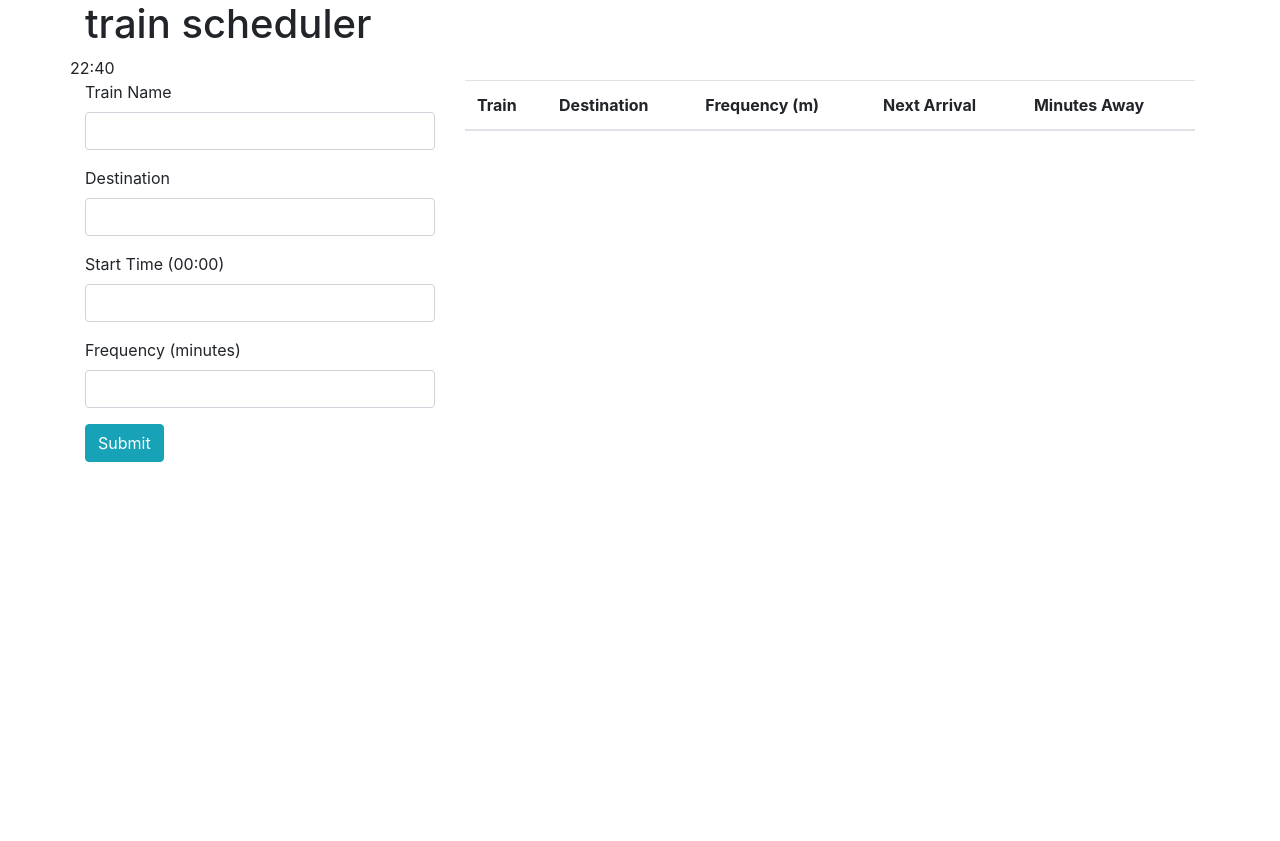
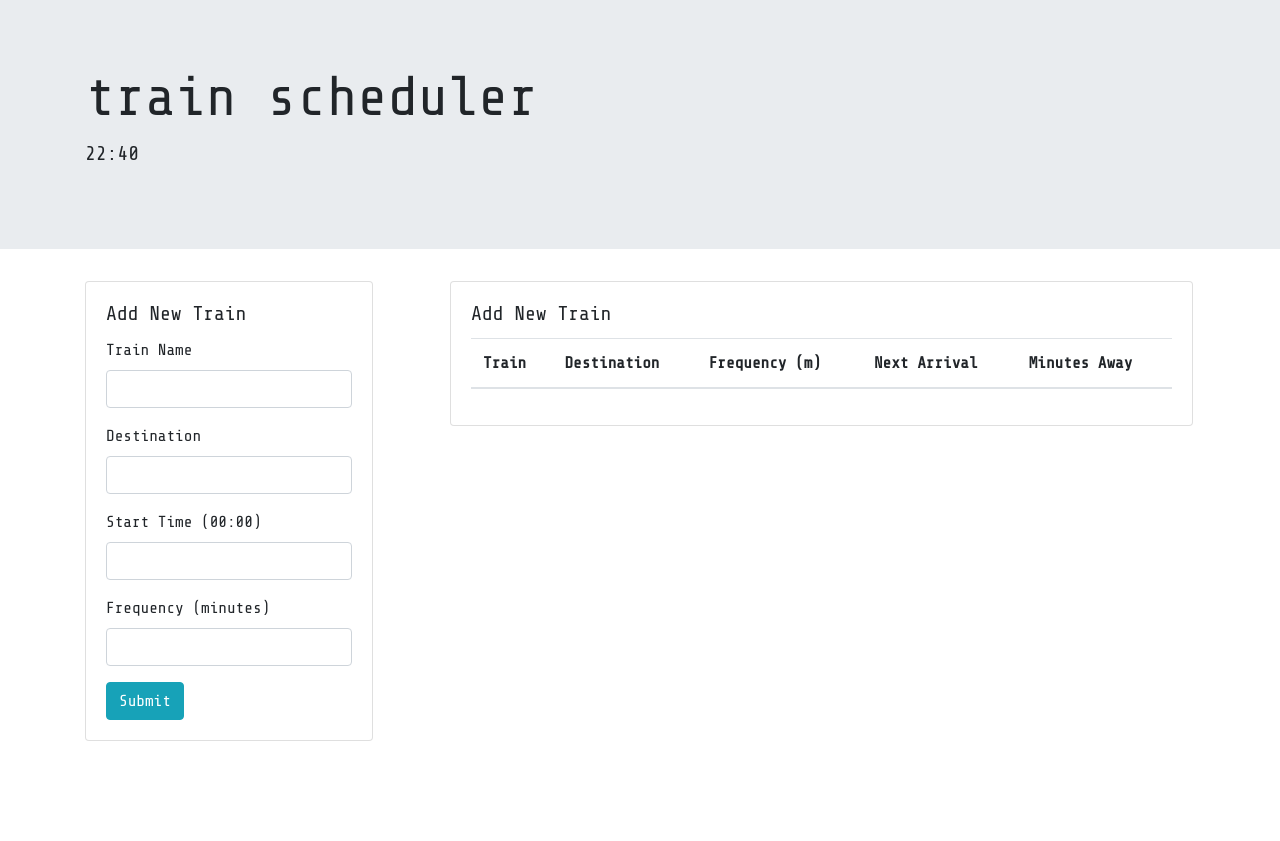
Before and after one commit to kimSpiegel04/train-scheduler, a plain HTML site: page index.html in a window 1280 px wide. Before the commit the page ends 800 px from the top, so only its background shows below. Drawn offline with nearby package versions, Linux system fonts and the light colour scheme; no server answers.

Commit message:
update layout

```diff
--- a/assets/css/style.css
+++ b/assets/css/style.css
@@ -0,0 +1,17 @@
+body{
+    font-family: 'Share Tech Mono', monospace;
+}
+
+.blink{
+    color: red;
+    /* content: 'ARR'; */
+    font-weight: bolder;
+}
+
+.card-table{
+    margin-left: 80px;
+}
+
+.table-stuff, .input-class{
+    margin-bottom: 100px;
+}
--- a/assets/javascript/app.js
+++ b/assets/javascript/app.js
@@ -1,3 +1,4 @@
+$(document).ready(function (){
     // Your web app's Firebase configuration
     var firebaseConfig = {
         apiKey: "AIzaSyBblzGHBwydDqaLSgfgZFeZn-qTvlsxMW0",
@@ -16,11 +17,19 @@ var database = firebase.database();
 
     //display current time (military)
     function currentTime(){
-    var getTime = moment().format('HH:mm');
-    $('.current-time').text(getTime);
+        var getHour = moment().format('HH');
+        var getMin = moment().format('mm');
+        $('.hours').text(getHour);
+        $('.min').text(getMin);
     };
 
     //animations for min away
+    function minChange(k,min){
+        if (min==1){
+            $(`#${k}`).toggleClass('blink');
+            $(`#${k}`).text('ARR');
+        }
+    };
 
     $('#submit-info').on('click', function(event){
         event.preventDefault();
@@ -53,6 +62,7 @@ setInterval(currentTime,1000);
 
     database.ref().on('child_added', function(snapshot){
         //name and destination (no change required)
+        var key = snapshot.key;
         var train = snapshot.val().name;
         var destination = snapshot.val().destination;
         var frequency = snapshot.val().frequency;
@@ -65,5 +75,8 @@ database.ref().on('child_added', function(snapshot){
         var minAway = frequency - remaining;
         var nextArrival = moment().add(minAway, "minutes").format("HH:mm");;
 
-    $(".info-table").append("<tr><td>" + train + "</td><td>" + destination + "</td><td>" + frequency + "</td><td>" + nextArrival + "</td><td class='min-away'>" + minAway + "</td></tr>");
+        $(".info-table").append(`<tr><td>${train}</td><td>${destination}</td><td>${frequency}</td><td>${nextArrival}</td><td class='min-away' id=${key}>${minAway}</td></tr>`);
+
+        minChange(key,minAway);
     });
+});
--- a/index.html
+++ b/index.html
@@ -8,8 +8,8 @@
     <script src="https://www.gstatic.com/firebasejs/6.2.3/firebase-app.js"></script>
     <script src="https://www.gstatic.com/firebasejs/6.2.3/firebase-database.js"></script>
     <link rel="stylesheet" href="https://maxcdn.bootstrapcdn.com/bootstrap/4.0.0/css/bootstrap.min.css">
-    <!-- <link rel="stylesheet" href="assets/style/style.css"> -->
-    <link href="https://fonts.googleapis.com/css?family=Roboto|Rubik+Mono+One&display=swap" rel="stylesheet">
+    <link rel="stylesheet" href="assets/css/style.css">
+    <link href="https://fonts.googleapis.com/css?family=Share+Tech+Mono&display=swap" rel="stylesheet">
     <script src="https://kit.fontawesome.com/a23a8b73c4.js"></script>
     <script src="https://cdnjs.cloudflare.com/ajax/libs/moment.js/2.22.2/moment.min.js"></script>
     <script src="https://ajax.googleapis.com/ajax/libs/jquery/3.4.1/jquery.min.js"></script>
@@ -17,20 +17,22 @@
 </head>
 <body>
 
-    <div class='container'>
+    <div class="jumbotron jumbotron-fluid">
+        <div class="container">
+            <h1 class='title display-4'>train scheduler</h1>
 
-
-
-        <div class='header'>
-            <h1 class='title'>train scheduler</h1>
+            <p class='current-time lead'>
+                <span class='hours'>00</span>:<span class='min'>00</span>
+            </p>
+        </div>
     </div>
 
-        <div class='row'>
-            <div class='current-time'>00:00</div>
-        </div>
-
-        <div class='row'>
-            <div class='col-4'>
+    <div class='container'>
+        <div class='row info'>
+            <div class='col-3 input-class'>
+                <div class='card' style="width: 18rem;">
+                    <div class="card-body">
+                        <h5 class="card-title">Add New Train</h5>
                         <form>
                             <div class="form-group">
                                 <label for="train-name">Train Name</label>
@@ -51,7 +53,13 @@
                             <button type="submit" class="btn btn-info" id='submit-info'>Submit</button>
                         </form>
                     </div>
-            <div class='col-8'>
+                </div>
+            </div>
+
+            <div class='col-9 table-stuff'>
+                <div class='card card-table' style="width: 90%;">
+                    <div class="card-body">
+                        <h5 class="card-title">Add New Train</h5>
                             <table class="table table-hover">
                                 <thead>
                                     <tr>
@@ -65,6 +73,9 @@
                                 <tbody class='info-table'>
                                 </tbody>
                             </table>
+                        </div>
+                    </div>
+                </div>
             </div>
         </div>
 
```
Also changed, not shown: 1 other file. Lines whose indentation alone changed are shown as unchanged.
